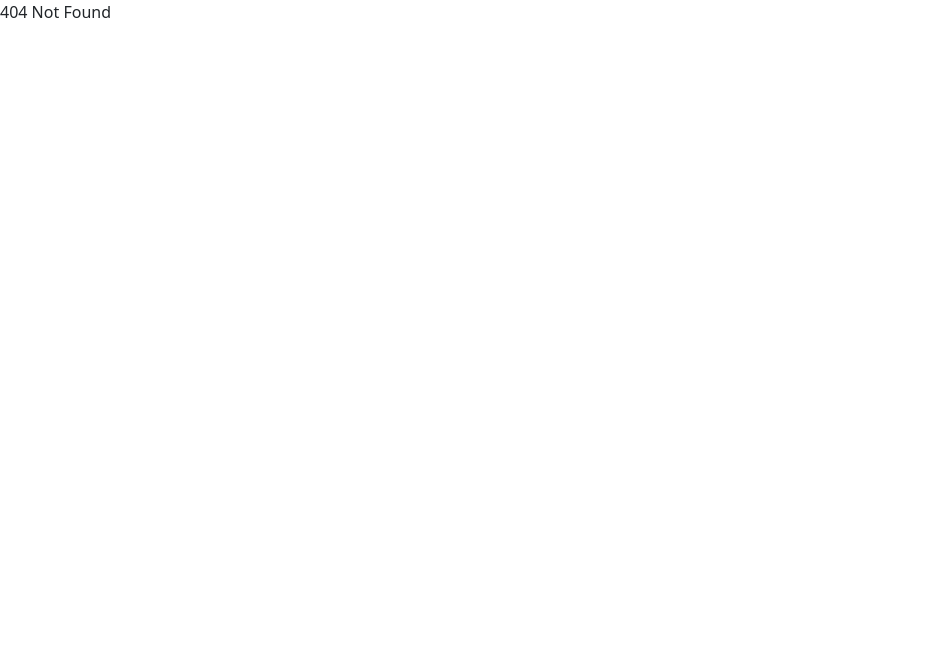
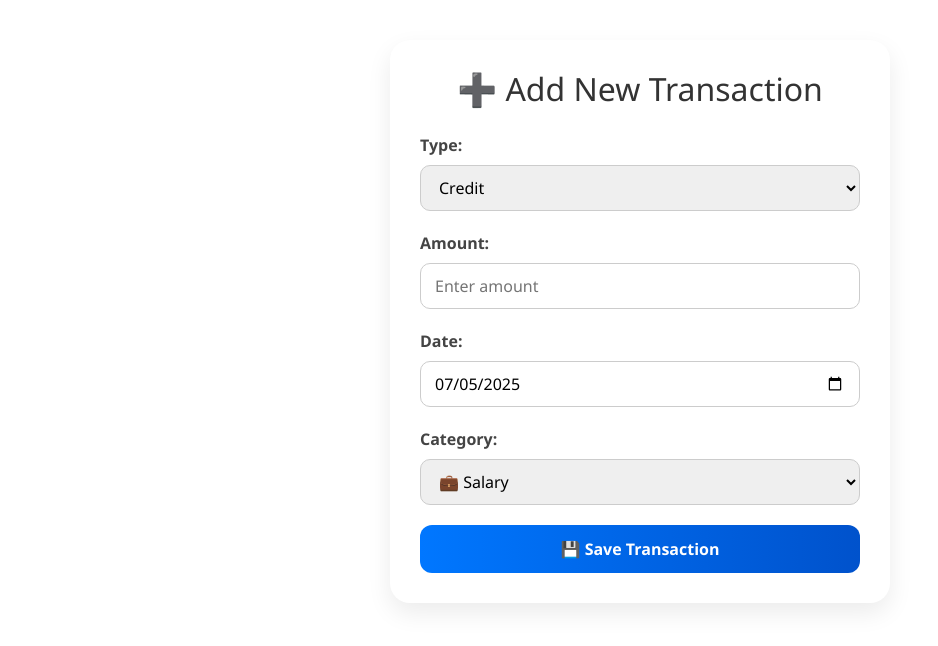
Before and after one commit to SanjayS-007/MERN-PROJECT-1, a React (Vite) app: page /add-category in a window 1280 px wide. Before the commit this address had no page. Shown: the top 646 px of the page, without its empty margins (0-938 px from the left). Built offline with nearby package versions, Linux system fonts and the light colour scheme.

Commit message:
add category,preview card,toast

```diff
--- a/package.json
+++ b/package.json
@@ -17,6 +17,7 @@
     "react-calendar": "^6.0.0",
     "react-dom": "^19.1.0",
     "react-router-dom": "^7.6.3",
+    "react-toastify": "^11.0.5",
     "recharts": "^3.0.2"
   },
   "devDependencies": {
--- a/src/App.jsx
+++ b/src/App.jsx
@@ -3,6 +3,7 @@ import { Routes, Route } from 'react-router-dom';
 import HomePage from './pages/HomePage';
 import CalendarPage from './pages/CalendarPage';
 import TransactionPage from './pages/TransactionPage';
+import AddCategoryPage from './pages/AddCategoryPage';
 
 function App() {
   return (
@@ -13,6 +14,8 @@ function App() {
       <Route path="/transactions/credit" element={<TransactionPage type="credit" />} />
       <Route path="/transactions/debit" element={<TransactionPage type="debit" />} />
       <Route path="*" element={<div>404 Not Found</div>} />
+      <Route path="/add-category" element={<AddCategoryPage />} />
+
     </Routes>
   );
 }
--- /dev/null
+++ b/src/pages/AddCategory.css
@@ -0,0 +1,130 @@
+.add-category-container {
+  max-width: 500px;
+  margin: 40px auto;
+  padding: 30px;
+  background: #ffffff;
+  border-radius: 20px;
+  box-shadow: 0 10px 25px rgba(0, 0, 0, 0.08);
+  font-family: 'Segoe UI', sans-serif;
+}
+
+.add-category-container h2 {
+  text-align: center;
+  margin-bottom: 25px;
+  color: #333;
+}
+
+.add-form {
+  display: flex;
+  flex-direction: column;
+  gap: 20px;
+}
+
+.add-form label {
+  display: flex;
+  flex-direction: column;
+  font-weight: 600;
+  color: #444;
+}
+
+.add-form input,
+.add-form select {
+  margin-top: 8px;
+  padding: 10px 14px;
+  font-size: 1rem;
+  border: 1px solid #ccc;
+  border-radius: 10px;
+  outline: none;
+  transition: 0.2s ease;
+}
+
+.add-form input:focus,
+.add-form select:focus {
+  border-color: #0077ff;
+  box-shadow: 0 0 0 2px rgba(0, 119, 255, 0.2);
+}
+
+.submit-btn {
+  background: linear-gradient(to right, #0077ff, #0052cc);
+  color: white;
+  padding: 12px;
+  font-weight: bold;
+  border: none;
+  border-radius: 12px;
+  cursor: pointer;
+  transition: 0.3s ease;
+}
+
+.submit-btn:hover {
+  transform: scale(1.03);
+  box-shadow: 0 6px 16px rgba(0, 82, 204, 0.3);
+}
+
+.preview-card {
+  margin-top: 30px;
+  padding: 20px;
+  border-radius: 16px;
+  background: linear-gradient(to right, #e3f2fd, #f1f8e9);
+  box-shadow: 0 6px 16px rgba(0, 0, 0, 0.08);
+  font-size: 1rem;
+  color: #333;
+  animation: slideIn 0.5s ease-out;
+}
+
+@keyframes slideIn {
+  from {
+    opacity: 0;
+    transform: translateY(10px);
+  }
+  to {
+    opacity: 1;
+    transform: translateY(0);
+  }
+}
+.modal-overlay {
+  position: fixed;
+  top: 0;
+  left: 0;
+  width: 100%;
+  height: 100%;
+  background: rgba(0,0,0,0.4);
+  display: flex;
+  justify-content: center;
+  align-items: center;
+  z-index: 999;
+}
+
+.modal-content {
+  background: white;
+  padding: 30px;
+  border-radius: 16px;
+  width: 90%;
+  max-width: 400px;
+  box-shadow: 0 10px 30px rgba(0,0,0,0.2);
+  animation: popUp 0.4s ease;
+  color: #333;
+  font-size: 1rem;
+  text-align: center;
+}
+
+@keyframes popUp {
+  from {
+    transform: scale(0.8);
+    opacity: 0;
+  }
+  to {
+    transform: scale(1);
+    opacity: 1;
+  }
+}
+
+/* 🎨 Styling based on type */
+.credit-popup {
+  border-left: 6px solid #00c853;
+  background: linear-gradient(to right, #e8f5e9, #ffffff);
+}
+
+.debit-popup {
+  border-left: 6px solid #d32f2f;
+  background: linear-gradient(to right, #ffebee, #ffffff);
+}
--- /dev/null
+++ b/src/pages/AddCategoryPage.jsx
@@ -0,0 +1,117 @@
+import React, { useState } from 'react';
+import './AddCategory.css';
+import { toast, ToastContainer } from 'react-toastify';
+import 'react-toastify/dist/ReactToastify.css';
+
+
+
+
+const AddCategoryPage = () => {
+  const [formData, setFormData] = useState({
+    type: 'credit',
+    amount: '',
+    date: new Date().toISOString().split('T')[0],
+    category: 'salary',
+  });
+
+//   const categories = ['salary', 'medical', 'grocery', 'transport', 'entertainment', 'other'];
+const [preview, setPreview] = useState(null);
+  const handleChange = (e) => {
+    setFormData({ ...formData, [e.target.name]: e.target.value });
+  };
+
+  const handleSubmit = async (e) => {
+  e.preventDefault();
+toast.success("🎉 Transaction Added!");
+
+  // Simulate fake backend delay
+  setTimeout(() => {
+    setPreview({ ...formData });
+    setTimeout(() => setPreview(null), 3000);
+    setFormData({
+      type: 'credit',
+      amount: '',
+      date: new Date().toISOString().split('T')[0],
+      category: 'salary',
+    });
+  }, 500);
+};
+
+const categories = [
+  { label: '💼 Salary', value: 'salary' },
+  { label: '💊 Medical', value: 'medical' },
+  { label: '🛒 Grocery', value: 'grocery' },
+  { label: '🚗 Transport', value: 'transport' },
+  { label: '🎬 Entertainment', value: 'entertainment' },
+  { label: '📝 Other', value: 'other' },
+];
+
+  return (
+    <div className="add-category-container">
+      <h2>➕ Add New Transaction</h2>
+      <form onSubmit={handleSubmit} className="add-form">
+        <label>
+          Type:
+          <select name="type" value={formData.type} onChange={handleChange}>
+            <option value="credit">Credit</option>
+            <option value="debit">Debit</option>
+          </select>
+        </label>
+
+        <label>
+          Amount:
+          <input
+            type="number"
+            name="amount"
+            placeholder="Enter amount"
+            value={formData.amount}
+            onChange={handleChange}
+            required
+          />
+        </label>
+
+        <label>
+          Date:
+          <input
+            type="date"
+            name="date"
+            value={formData.date}
+            onChange={handleChange}
+          />
+        </label>
+
+        <label>
+          Category:
+          <select name="category" value={formData.category} onChange={handleChange}>
+  {categories.map((cat, index) => (
+    <option key={index} value={cat.value}>{cat.label}</option>
+  ))}
+</select>
+
+        </label>
+
+        <button type="submit" className="submit-btn">💾 Save Transaction</button>
+      </form>
+
+      {preview && (
+  <div className="modal-overlay" onClick={() => setPreview(null)}>
+    <div
+      className={`modal-content ${preview.type === 'credit' ? 'credit-popup' : 'debit-popup'}`}
+      onClick={(e) => e.stopPropagation()} // prevent closing when clicking inside
+    >
+      <h3>🎉 Transaction Added!</h3>
+      <p><strong>Type:</strong> {preview.type}</p>
+      <p><strong>Amount:</strong> ₹{preview.amount}</p>
+      <p><strong>Date:</strong> {preview.date}</p>
+      <p><strong>Category:</strong> {preview.category}</p>
+    </div>
+  </div>
+)}
+
+<ToastContainer position="bottom-right" autoClose={2000} />
+
+    </div>
+  );
+};
+
+export default AddCategoryPage;
```
Also changed, not shown: 1 other file (tests, documents, lock files or other folders).
